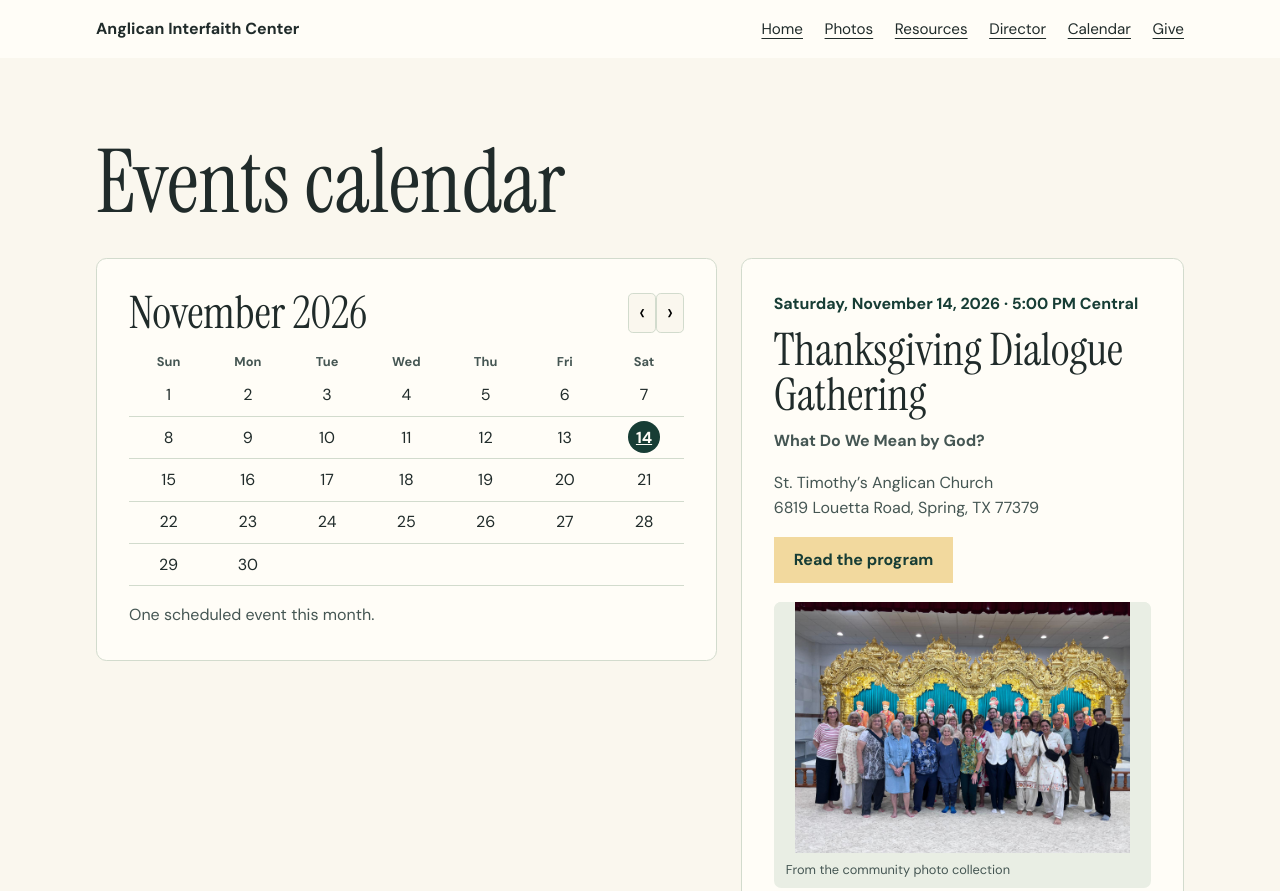
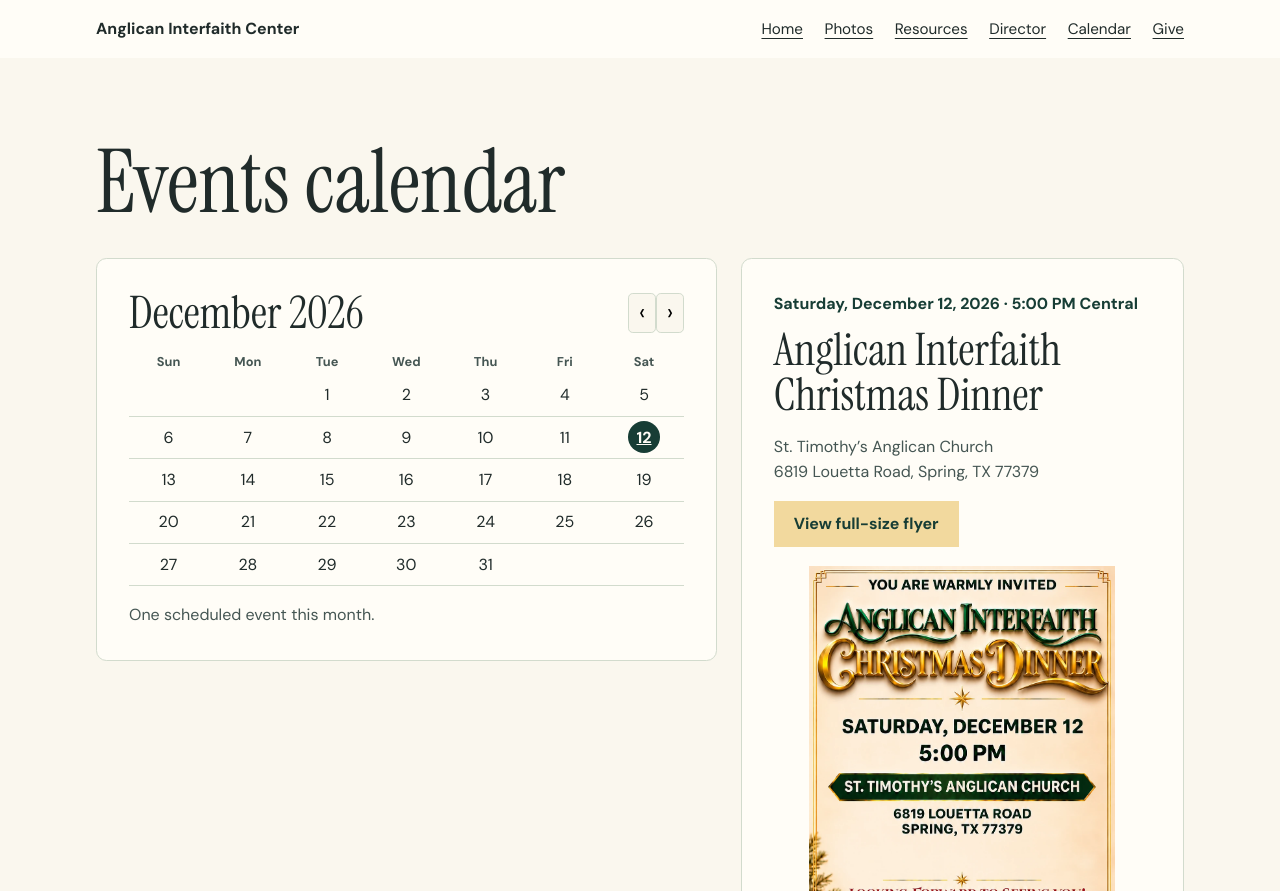
Before and after one commit to peacecampusministry-web/anglican-interfaith-center, a plain HTML site: page calendar.html in a window 1280 px wide. Shown: the top 891 px of the page. Drawn offline with Linux system fonts and the light colour scheme.

Commit message:
Add files via upload

```diff
--- a/calendar.html
+++ b/calendar.html
@@ -5,10 +5,19 @@
 <h1 class="gallery-title">Events calendar</h1>
 <div class="calendar-layout">
 <section class="calendar-panel" aria-label="Monthly calendar">
-<div class="calendar-header"><h2 id="month" aria-live="polite">November 2026</h2><div id="month-controls" hidden><button type="button" id="previous" aria-label="Previous month">‹</button><button type="button" id="next" aria-label="Next month">›</button></div></div>
+<div class="calendar-header"><h2 id="month" aria-live="polite">December 2026</h2><div id="month-controls" hidden><button type="button" id="previous" aria-label="Previous month">‹</button><button type="button" id="next" aria-label="Next month">›</button></div></div>
 <table id="calendar-grid" hidden aria-labelledby="month"><thead><tr><th scope="col">Sun</th><th scope="col">Mon</th><th scope="col">Tue</th><th scope="col">Wed</th><th scope="col">Thu</th><th scope="col">Fri</th><th scope="col">Sat</th></tr></thead><tbody></tbody></table>
 <p id="month-status" aria-live="polite"></p>
 </section>
+<article class="event-card event-with-photo" id="christmas-dinner">
+  <div class="event-copy">
+    <p class="event-date"><time datetime="2026-12-12T17:00:00-06:00">Saturday, December 12, 2026 · 5:00 PM Central</time></p>
+    <h2>Anglican Interfaith Christmas Dinner</h2>
+    <p>St. Timothy’s Anglican Church<br>6819 Louetta Road, Spring, TX 77379</p>
+    <a class="button" href="./christmas-dinner.webp">View full-size flyer</a>
+  </div>
+  <a href="./christmas-dinner.webp" aria-label="Open the full-size Christmas dinner flyer"><img src="./christmas-dinner.webp" width="941" height="1672" loading="lazy" alt="Anglican Interfaith Christmas Dinner invitation from Fr. Nazir Masih" style="display:block;width:100%;height:auto;max-height:34rem;object-fit:contain"></a>
+</article>
 <article class="event-card event-with-photo" id="thanksgiving"><div class="event-copy">
 <p class="event-date"><time datetime="2026-11-14T17:00:00-06:00">Saturday, November 14, 2026 · 5:00 PM Central</time></p>
 <h2>Thanksgiving Dialogue Gathering</h2>
@@ -18,6 +27,6 @@
 </div><figure class="event-photo"><img src="./WhatsApp%20Image%202026-11-13%20at%208.42.29%20PM.jpeg" alt="A photo from the center’s community collection" loading="lazy" decoding="async"><figcaption>From the community photo collection</figcaption></figure></article>
 </div>
 </main>
-<script src="./calendar.js" defer></script>
+<script src="./calendar.js?v=2" defer></script>
 
 <footer class="site-footer"><div class="wrap">Anglican Interfaith Center</div></footer></body></html>
--- a/calendar.js
+++ b/calendar.js
@@ -1,5 +1,8 @@
-const eventDate = { year: 2026, month: 10, day: 14 };
-let month = new Date(eventDate.year, eventDate.month, 1);
+const events = [
+  { year: 2026, month: 10, day: 14, id: 'thanksgiving', title: 'Thanksgiving Dialogue Gathering' },
+  { year: 2026, month: 11, day: 12, id: 'christmas-dinner', title: 'Anglican Interfaith Christmas Dinner' }
+];
+let month = new Date(2026, 11, 1);
 const grid = document.querySelector('#calendar-grid');
 const title = document.querySelector('#month');
 const monthStatus = document.querySelector('#month-status');
@@ -7,7 +10,7 @@ const monthStatus = document.querySelector('#month-status');
 function render() {
   const year = month.getFullYear();
   const monthIndex = month.getMonth();
-  const hasEvent = year === eventDate.year && monthIndex === eventDate.month;
+  const monthEvents = events.filter(event => event.year === year && event.month === monthIndex);
   const monthLabel = month.toLocaleDateString('en-US', { month: 'long', year: 'numeric' });
   title.textContent = monthLabel;
   const firstWeekday = month.getDay();
@@ -21,19 +24,20 @@ function render() {
       const cell = row.insertCell();
       const day = offset + weekday - firstWeekday + 1;
       if (day < 1 || day > days) continue;
-      if (hasEvent && day === eventDate.day) {
+      const event = monthEvents.find(item => item.day === day);
+      if (event) {
         const link = document.createElement('a');
-        link.href = '#thanksgiving';
+        link.href = '#' + event.id;
         link.className = 'calendar-event-day';
         link.textContent = String(day);
-        link.setAttribute('aria-label', 'November 14: Thanksgiving Dialogue Gathering');
+        link.setAttribute('aria-label', `${monthLabel}, day ${day}: ${event.title}`);
         cell.append(link);
       } else {
         cell.textContent = String(day);
       }
     }
   }
-  monthStatus.textContent = hasEvent ? 'One scheduled event this month.' : 'No events are listed for this month.';
+  monthStatus.textContent = monthEvents.length ? 'One scheduled event this month.' : 'No events are listed for this month.';
 }
 
 for (const [id, step] of [['previous', -1], ['next', 1]]) {
```
Also changed, not shown: index.html (+11 -9 lines), christmas-dinner.webp (added).
